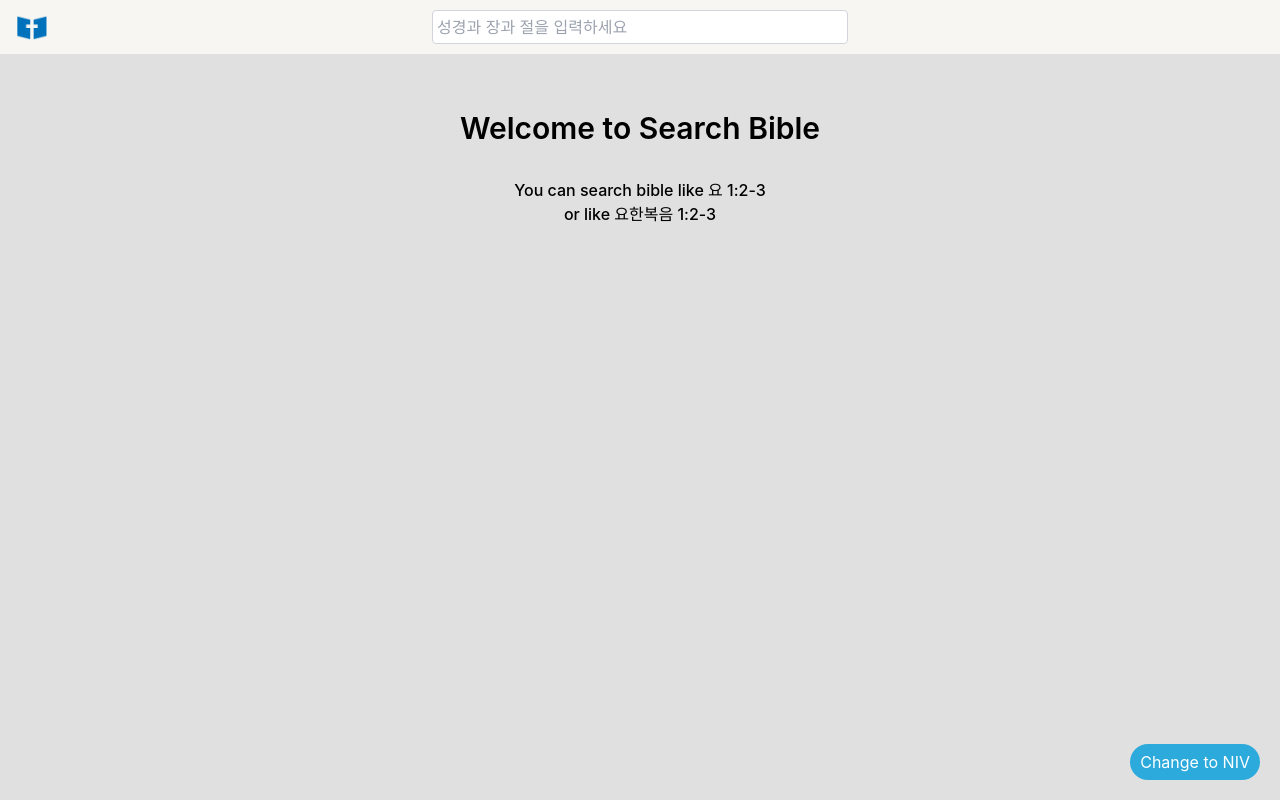
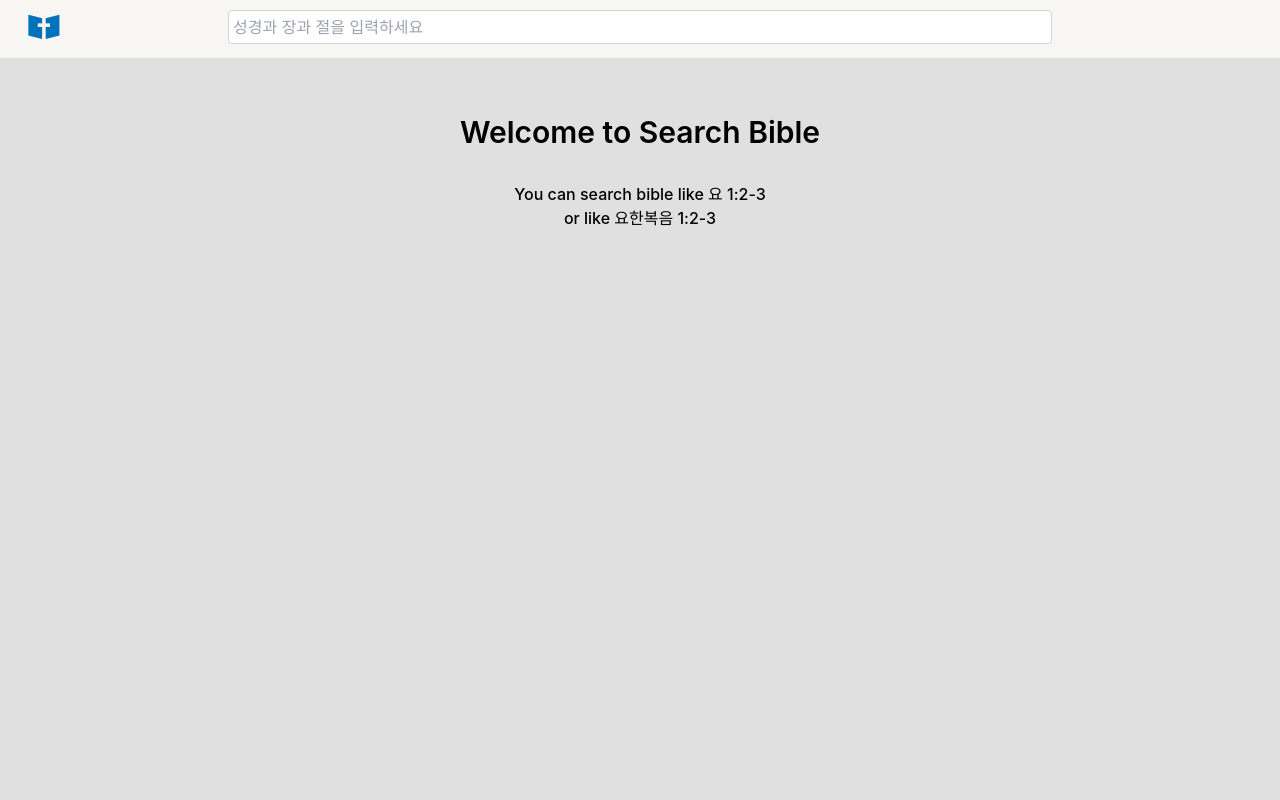
Before and after one commit to daveg7lee/search-bible, a Next.js app: page / in a window 1280 px wide. Built offline with nearby package versions, Linux system fonts and the light colour scheme.

Commit message:
Make Components and Change some design

```diff
--- /dev/null
+++ b/components/Button.tsx
@@ -0,0 +1,12 @@
+import { KOR } from '../public/globalVar';
+
+const Button = (changeVersion, version) => (
+  <button
+    onClick={changeVersion}
+    className="ml-3 bg-buttonColor py-1.5 px-2.5 rounded-full text-white focus:outline-none absolute right-5 bottom-5"
+  >
+    {version === KOR ? 'Change to NIV' : '개역한글로 변경'}
+  </button>
+);
+
+export default Button;
--- /dev/null
+++ b/components/Logo.tsx
@@ -0,0 +1,15 @@
+import Image from 'next/image';
+
+const Logo = (clearState) => (
+  <div className="w-8 hidden md:block cursor-pointer">
+    <Image
+      src="/bible.png"
+      alt="bible"
+      width={35}
+      height={35}
+      onClick={clearState}
+    />
+  </div>
+);
+
+export default Logo;
--- /dev/null
+++ b/components/Welcome.tsx
@@ -0,0 +1,13 @@
+const Welcome = () => (
+  <div className="flex items-center flex-col h-full">
+    <h1 className="text-3xl font-semibold py-8 text-center">
+      Welcome to Search Bible
+    </h1>
+    <p className="font-medium text-center">
+      You can search bible like 요 1:2-3
+    </p>
+    <p className="font-medium text-center">or like 요한복음 1:2-3</p>
+  </div>
+);
+
+export default Welcome;
--- a/pages/index.tsx
+++ b/pages/index.tsx
@@ -1,15 +1,14 @@
 import 'react-loader-spinner/dist/loader/css/react-spinner-loader.css';
-import Image from 'next/image';
 import axios from 'axios';
 import Head from 'next/head';
 import { useState } from 'react';
 import { useForm } from 'react-hook-form';
-import { FaBible } from 'react-icons/fa';
 import { useRouter } from 'next/router';
 import Loading from '../components/Loading';
-
-const NIV = 'niv';
-const KOR = 'kor';
+import { KOR, NIV } from '../public/globalVar';
+import Button from '../components/Button';
+import Welcome from '../components/Welcome';
+import Logo from '../components/Logo';
 
 const App = () => {
   const router = useRouter();
@@ -51,23 +50,14 @@ const App = () => {
       <Head>
         <title>Search Bible</title>
       </Head>
-      <div className="w-full bg-headerColor top-0 py-2.5 px-4 md:grid md:grid-cols-3 grid-cols-1">
-        <div className="w-8 allCenter">
-          <Image
-            src="/bible.png"
-            alt="bible"
-            width={30}
-            height={30}
-            onClick={clearState}
-            className="hidden md:block ml-5 cursor-pointer"
-          />
-        </div>
+      <div className="w-full bg-headerColor top-0 py-2.5 px-7 md:grid md:grid-cols-header grid-cols-1">
+        <Logo clearState={clearState} />
         <form className="w-full" onSubmit={handleSubmit(onSubmit)}>
           <input
             {...register('value', { required: true })}
             type="text"
             placeholder="성경과 장과 절을 입력하세요"
-            className="w-full rounded p-1 border-gray-300 border focus:outline-none focus:ring-1 focus:ring-black focus:ring-opacity-60"
+            className="input"
           />
         </form>
       </div>
@@ -76,29 +66,20 @@ const App = () => {
       ) : (
         <div className="h-full w-full bg-bgColor p-6 relative">
           {bible && verses ? (
-            <iframe
-              src={`https://ibibles.net/quote.php?${version}-${bible}/${verses}`}
-              className="w-full h-full"
-            >
-              <p>현재 사용 중인 브라우저는 iframe 요소를 지원하지 않습니다!</p>
-            </iframe>
+            <>
+              <iframe
+                src={`https://ibibles.net/quote.php?${version}-${bible}/${verses}`}
+                className="w-full h-full"
+              >
+                <p>
+                  현재 사용 중인 브라우저는 iframe 요소를 지원하지 않습니다!
+                </p>
+              </iframe>
+              <Button changeVersion={changeVersion} />
+            </>
           ) : (
-            <div className="flex items-center flex-col h-full">
-              <h1 className="text-3xl font-semibold py-8 text-center">
-                Welcome to Search Bible
-              </h1>
-              <p className="font-medium text-center">
-                You can search bible like 요 1:2-3
-              </p>
-              <p className="font-medium text-center">or like 요한복음 1:2-3</p>
-            </div>
+            <Welcome />
           )}
-          <button
-            onClick={changeVersion}
-            className="ml-3 bg-buttonColor py-1.5 px-2.5 rounded-full text-white focus:outline-none absolute right-5 bottom-5"
-          >
-            {version === KOR ? 'Change to NIV' : '개역한글로 변경'}
-          </button>
         </div>
       )}
     </div>
--- /dev/null
+++ b/public/globalVar.ts
@@ -0,0 +1,2 @@
+export const NIV = 'niv';
+export const KOR = 'kor';
--- a/styles/globals.css
+++ b/styles/globals.css
@@ -22,3 +22,7 @@ a {
 .allCenter {
   @apply flex justify-center items-center;
 }
+
+.input {
+  @apply w-full rounded p-1 border-gray-300 border focus:outline-none focus:ring-1 focus:ring-black focus:ring-opacity-60;
+}
--- a/tailwind.config.js
+++ b/tailwind.config.js
@@ -3,6 +3,9 @@ module.exports = {
   darkMode: false, // or 'media' or 'class'
   theme: {
     extend: {
+      gridTemplateColumns: {
+        header: '200px minmax(800px, 1fr) 200px',
+      },
       colors: {
         bgColor: '#E0E0E0',
         headerColor: '#F7F6F3',
```
